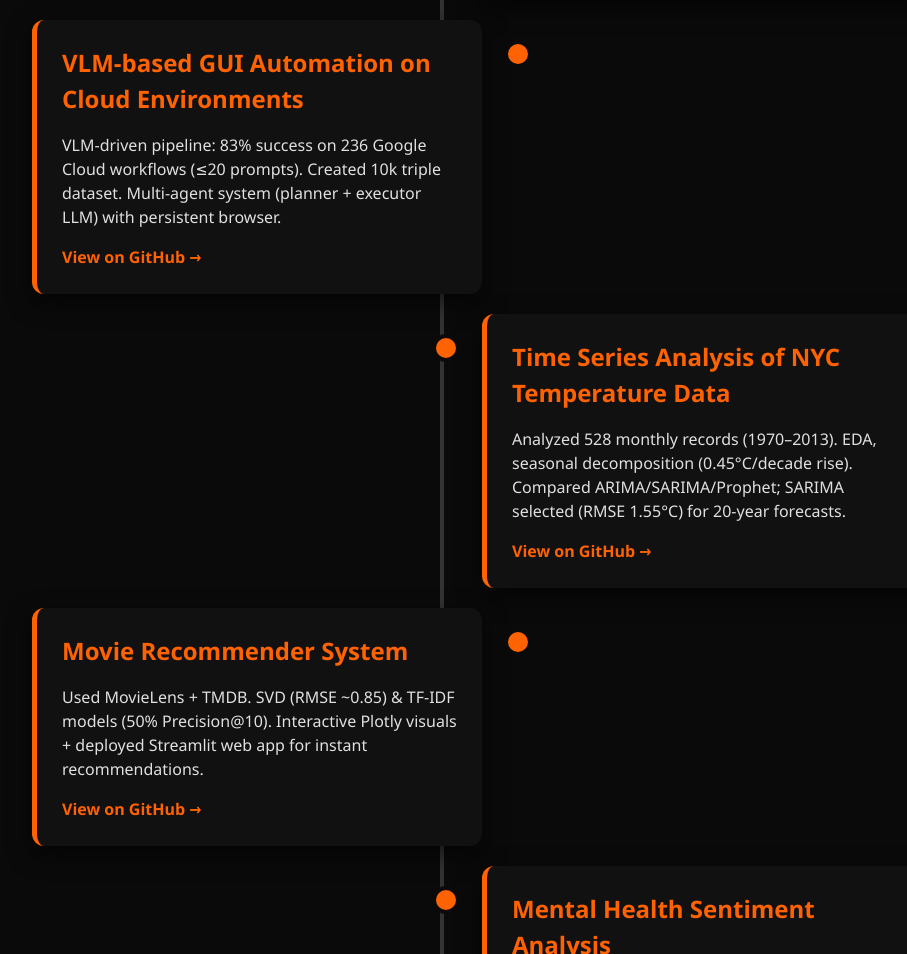
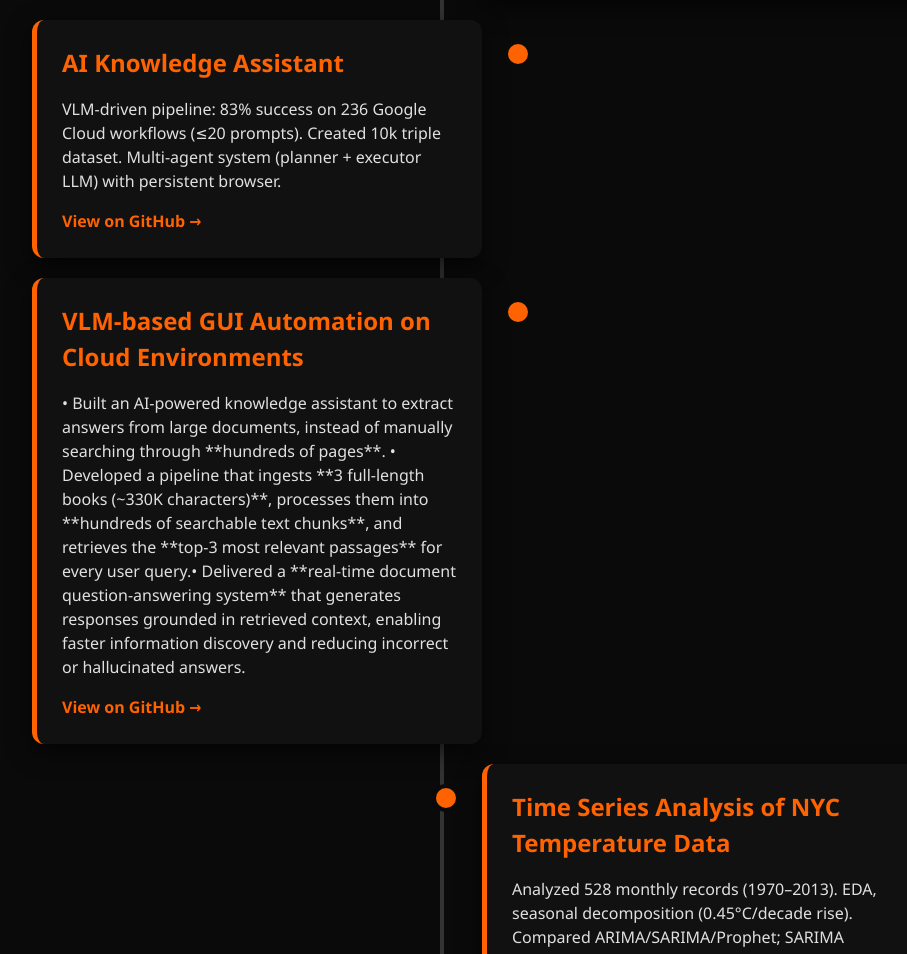
Before and after one commit to ShubhamGoel26/ShubhamGoel26.github.io, a plain HTML site: page index.html in a window 1280 px wide. Shown: the part 1959-2913 px from the top of the page, without its empty margins (198-1105 px from the left). Drawn offline with Linux system fonts and the light colour scheme.

Commit message:
Revise project titles and enhance descriptions
Updated project titles and descriptions in the timeline section.

```diff
--- a/index.html
+++ b/index.html
@@ -302,8 +302,16 @@
 
             <div class="timeline-item left">
                 <div class="content">
+                    <h3>AI Knowledge Assistant</h3>
+                    <p>VLM-driven pipeline: 83% success on 236 Google Cloud workflows (≤20 prompts). Created 10k triple dataset. Multi-agent system (planner + executor LLM) with persistent browser.</p>
+                    <a href="https://github.com/ShubhamGoel26/ai-knowledge-assistant" class="project-link" target="_blank">View on GitHub →</a>
+                </div>
+            </div>
+
+            <div class="timeline-item left">
+                <div class="content">
                     <h3>VLM-based GUI Automation on Cloud Environments</h3>
-                    <p>VLM-driven pipeline: 83% success on 236 Google Cloud workflows (≤20 prompts). Created 10k triple dataset. Multi-agent system (planner + executor LLM) with persistent browser.</p>
+                    <p>• Built an AI-powered knowledge assistant to extract answers from large documents, instead of manually searching through **hundreds of pages**. • Developed a pipeline that ingests **3 full-length books (~330K characters)**, processes them into **hundreds of searchable text chunks**, and retrieves the **top-3 most relevant passages** for every user query.• Delivered a **real-time document question-answering system** that generates responses grounded in retrieved context, enabling faster information discovery and reducing incorrect or hallucinated answers.</p>
                     <a href="https://github.com/ShubhamGoel26/AI_digital_worker" class="project-link" target="_blank">View on GitHub →</a>
                 </div>
             </div>
```
